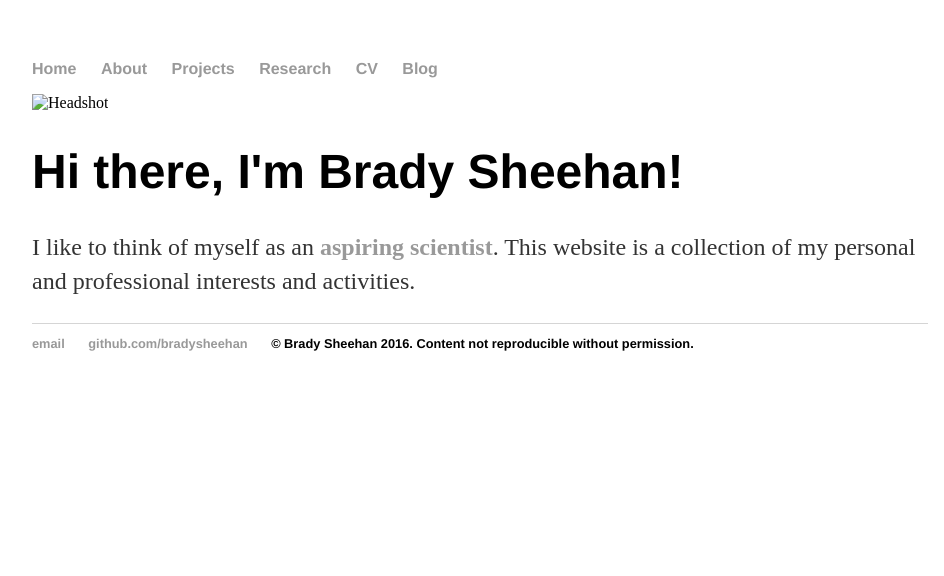
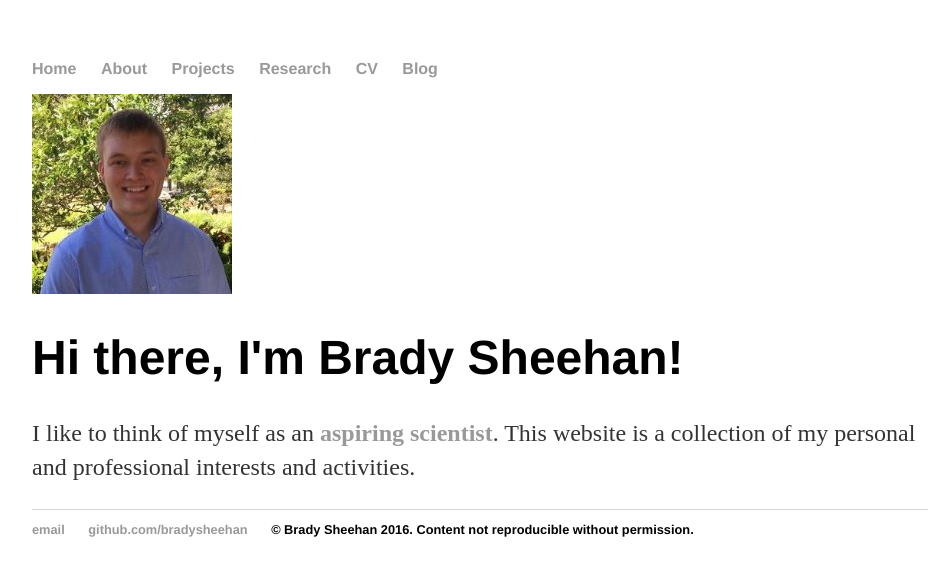
Before and after one commit to BradySheehan/bradysheehan, a Jekyll site: the page built from index.html, in a window 1280 px wide. Shown: the top 576 px of the page, without its empty margins (160-1104 px from the left). Built offline with Jekyll 4.4.1, drawn with Linux system fonts in a browser that asks for light colours.

Commit message:
fixed image link

```diff
--- a/index.html
+++ b/index.html
@@ -3,7 +3,7 @@ layout: default
 title: Brady Sheehan, Aspiring Scientist
 ---
 <div class="blurb">
-	<img href="{{site.baseurl}}/assets/images/head_shot.jpg" height="200px" width="200px" alt="Headshot"/>
+	<img src="/images/head_shot.jpg" height="200px" width="200px" alt="Headshot"/>
 	<h1>Hi there, I'm Brady Sheehan!</h1>
 	<p>I like to think of myself as an <a href="about/index.html"><strong>aspiring scientist</strong></a>. This website is a collection of my personal and professional interests and activities.</p>
 </div><!-- /.blurb -->
```
